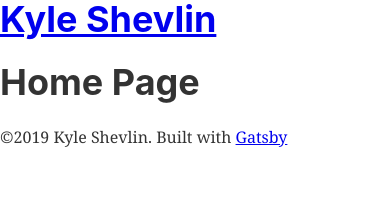
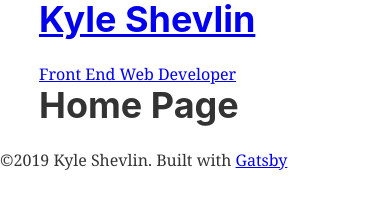
Before and after one commit to kyleshevlin/blog, a Gatsby site: page / in a window 390 px wide. Built offline with nearby package versions, Linux system fonts and the light colour scheme; Gatsby itself is replaced by a stand-in of ours.

Commit message:
adds Container component for responsiveness and is applied to Header and main body

```diff
--- a/package.json
+++ b/package.json
@@ -5,6 +5,8 @@
   "version": "1.0.0",
   "author": "Kyle Shevlin <kyle.a.shevlin@gmail.com>",
   "dependencies": {
+    "@emotion/core": "^10.0.5",
+    "@emotion/styled": "^10.0.5",
     "gatsby": "^2.0.76",
     "gatsby-image": "^2.0.20",
     "gatsby-plugin-manifest": "^2.0.9",
--- /dev/null
+++ b/src/components/Container.js
@@ -0,0 +1,26 @@
+import React from 'react'
+import styled from '@emotion/styled'
+import { BREAKPOINTS } from '../constants'
+import { createMediaQuery } from '../utils'
+
+const Wrap = styled.div`
+  margin-left: auto;
+  margin-right: auto;
+  width: 80%;
+
+  ${createMediaQuery(BREAKPOINTS.bravo)} {
+    width: 70%;
+  }
+
+  ${createMediaQuery(BREAKPOINTS.charlie)} {
+    width: 60%;
+  }
+
+  ${createMediaQuery(BREAKPOINTS.delta)} {
+    width: 50%;
+  }
+`
+
+const Container = ({ children }) => <Wrap>{children}</Wrap>
+
+export default Container
--- a/src/components/header.js
+++ b/src/components/header.js
@@ -1,12 +1,16 @@
+import React from 'react'
+import PropTypes from 'prop-types'
 import { Link } from 'gatsby'
-import PropTypes from 'prop-types'
-import React from 'react'
+import Container from './Container'
 
-const Header = ({ siteTitle }) => (
+const Header = ({ subTitle, title }) => (
   <header>
-    <h1>
-      <Link to="/">{siteTitle}</Link>
-    </h1>
+    <Container>
+      <Link to="/" style={{ display: 'block' }}>
+        <h1>{title}</h1>
+        <div>{subTitle}</div>
+      </Link>
+    </Container>
   </header>
 )
 
--- a/src/components/layout.js
+++ b/src/components/layout.js
@@ -1,7 +1,7 @@
 import React, { Fragment } from 'react'
 import PropTypes from 'prop-types'
 import { StaticQuery, graphql } from 'gatsby'
-
+import Container from './Container'
 import Header from './header'
 import './layout.css'
 
@@ -12,22 +12,27 @@ const Layout = ({ children }) => (
         site {
           siteMetadata {
             title
+            subTitle
           }
         }
       }
     `}
-    render={data => (
-      <Fragment>
-        <Header siteTitle={data.site.siteMetadata.title} />
-        <div>
-          {children}
+    render={data => {
+      const { subTitle, title } = data.site.siteMetadata
+
+      return (
+        <Fragment>
+          <Header subTitle={subTitle} title={title} />
+          <main>
+            <Container>{children}</Container>
+          </main>
           <footer>
             &copy;{new Date().getFullYear()} Kyle Shevlin. Built with{' '}
             <a href="https://www.gatsbyjs.org">Gatsby</a>
           </footer>
-        </div>
-      </Fragment>
-    )}
+        </Fragment>
+      )
+    }}
   />
 )
 
--- /dev/null
+++ b/src/constants/index.js
@@ -0,0 +1,6 @@
+export const BREAKPOINTS = {
+  alpha: '481px',
+  bravo: '769px',
+  charlie: '1025px',
+  delta: '1350px'
+}
--- /dev/null
+++ b/src/utils/index.js
@@ -0,0 +1,2 @@
+export const createMediaQuery = breakpoint =>
+  `@media (min-width: ${breakpoint})`
```
Also changed, not shown: 1 other file.
